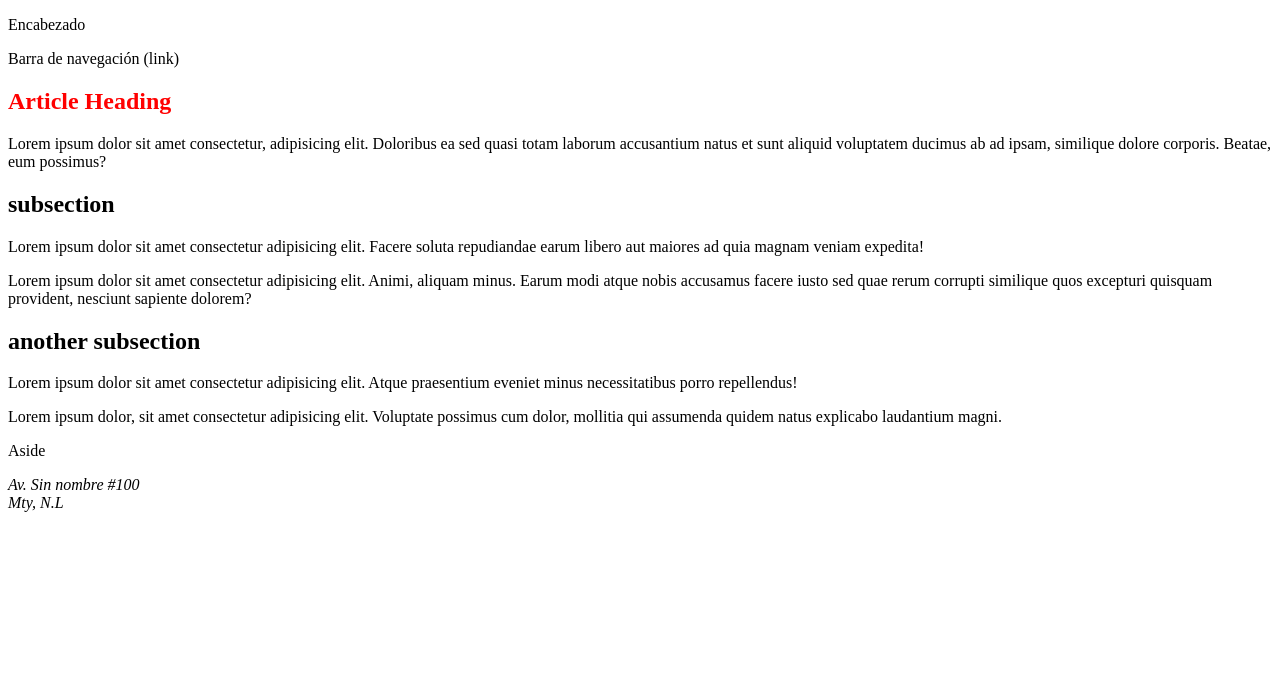
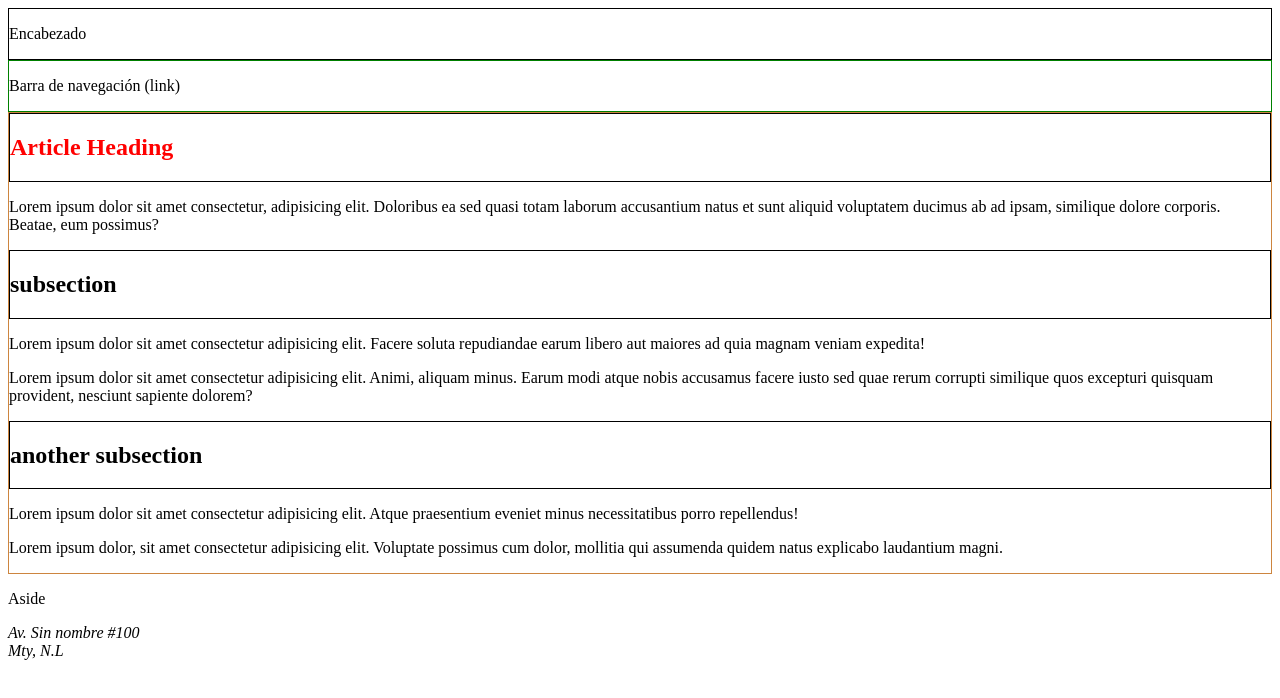
Before and after one commit to MarioCastroDLS/webpage52_15, a plain HTML site: page layout.html in a window 1280 px wide. Drawn offline with Linux system fonts and the light colour scheme.

Commit message:
Se guardÃaron los estilos de layout

```diff
--- a/styles.css
+++ b/styles.css
@@ -1,3 +1,15 @@
 h1 {
 color: red;
 }
+
+header {
+    border: 1px solid black;
+}
+
+nav {
+    border: 1px solid green;
+}
+
+article{
+    border: 1px solid peru;
+}
```
